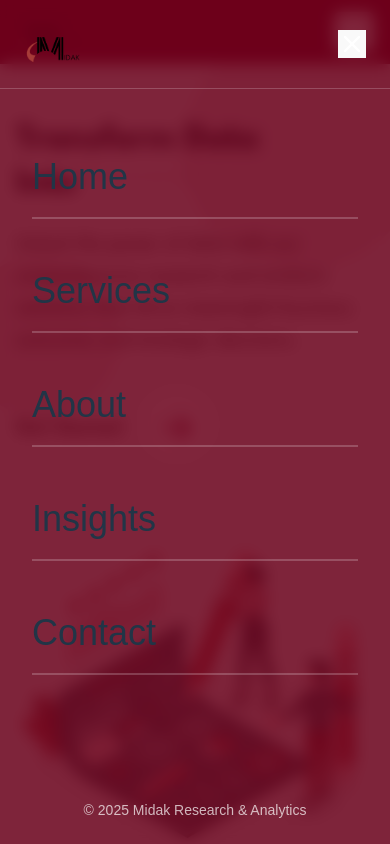
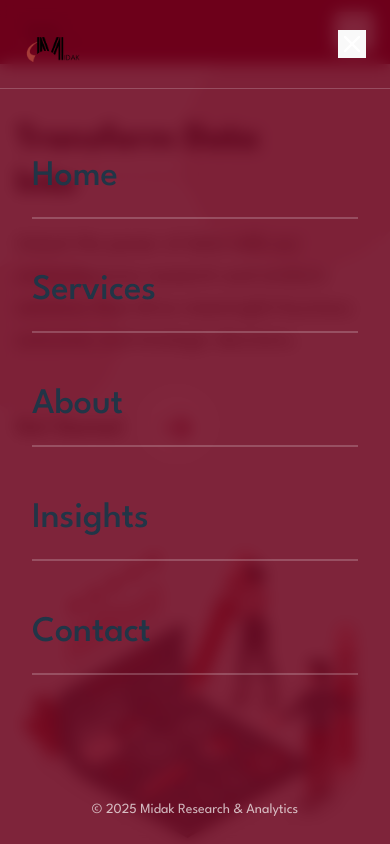
Before and after one commit to VANdar22/midak1, a React (Vite) app: page / in a window 390 px wide. Both pictures are taken after a click on the button 354 px from the left and 32 px from the top of the page. Shown: the top 844 px of the page. Built offline with nearby package versions, Linux system fonts and the light colour scheme; a web font is replaced by a local one.

Commit message:
fixed the font issue

```diff
--- a/src/components/Navbar.jsx
+++ b/src/components/Navbar.jsx
@@ -283,7 +283,7 @@ const Navbar = () => {
                 <Link
                   to={item.to}
                   className="w-full text-left text-white text-4xl font-semibold border-b-2 border-white/20 py-5 hover:pl-6 transition-all duration-300 block"
-                  style={{ fontFamily: 'League_Spartan, sans-serif' }}
+                  style={{ fontFamily: 'League Spartan, sans-serif' }}
                   onClick={closeMobileMenu}
                 >
                   {item.label}
@@ -293,7 +293,7 @@ const Navbar = () => {
           </div>
 
           {/* Drawer Footer */}
-          <div className="absolute bottom-0 w-full p-6 text-center text-white/70 text-sm" style={{ fontFamily: 'League_Spartan, sans-serif' }}>
+          <div className="absolute bottom-0 w-full p-6 text-center text-white/70 text-sm" style={{ fontFamily: 'League Spartan, sans-serif' }}>
             © {new Date().getFullYear()} Midak Research & Analytics
           </div>
         </div>
```
